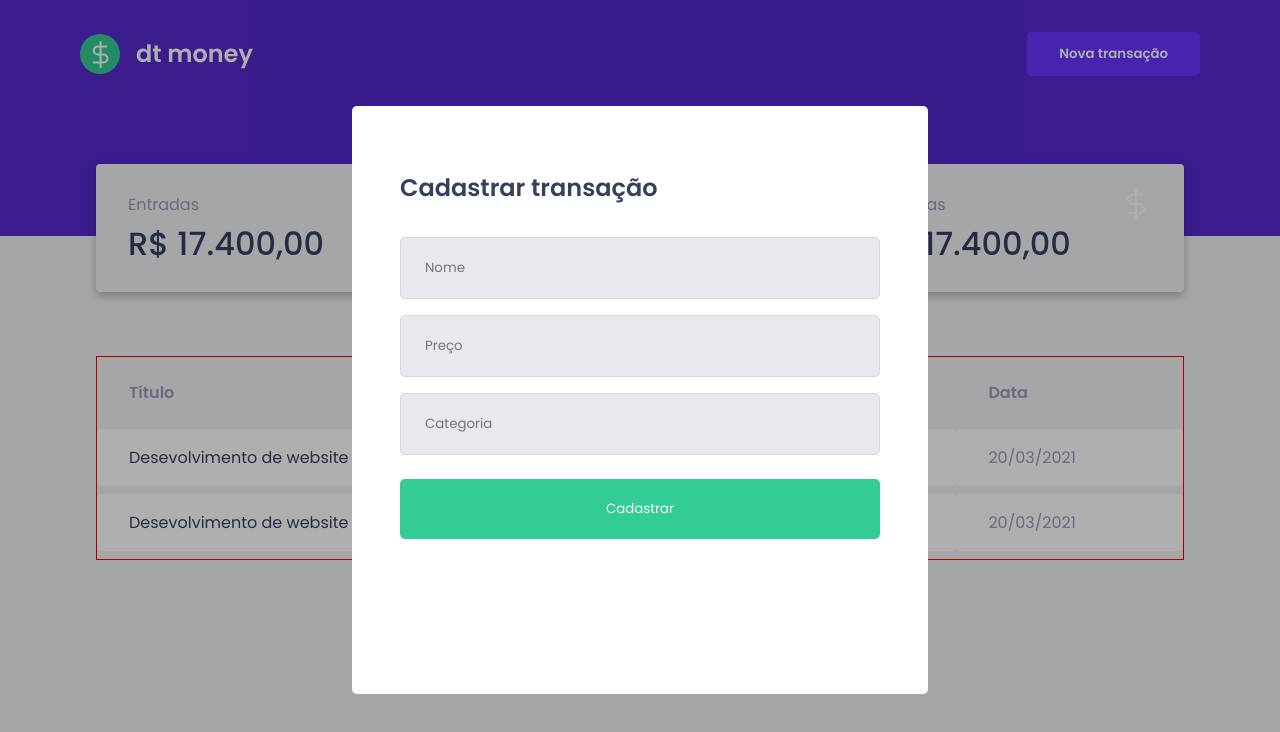
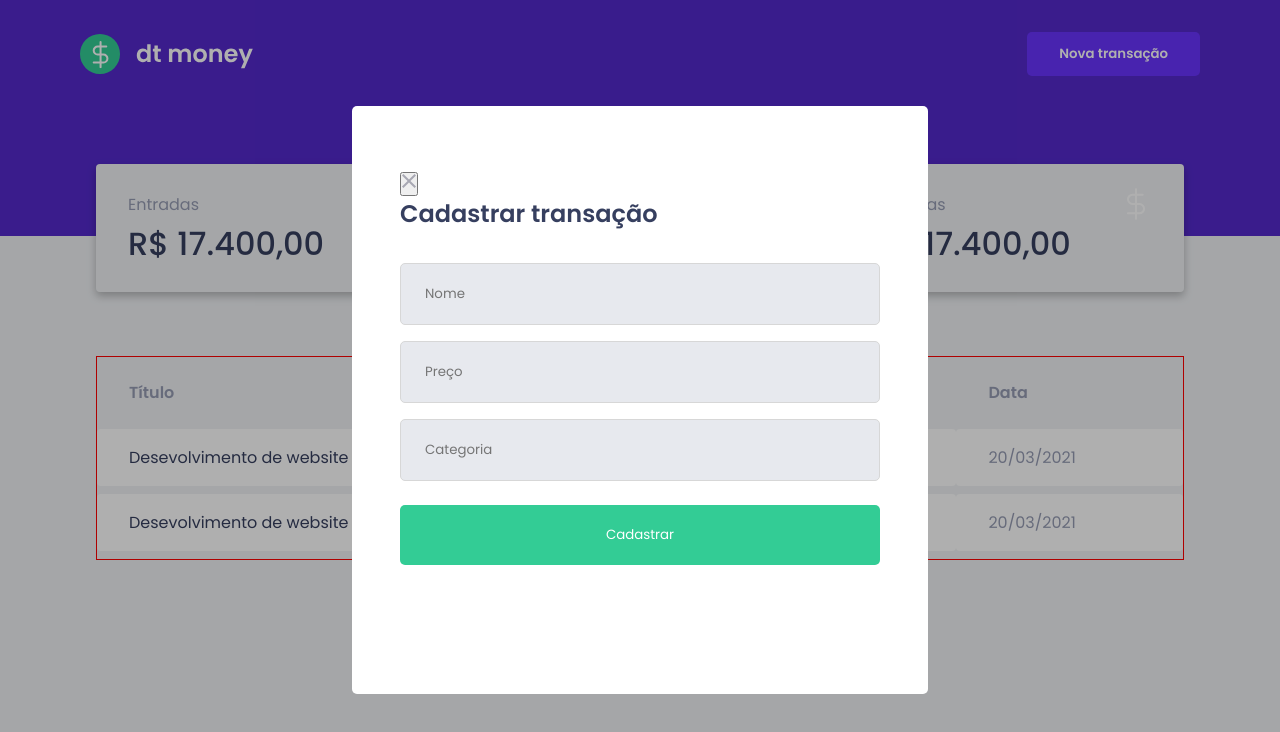
Before and after one commit to Guribeiro/finances, a React (Create React App) app: page / in a window 1280 px wide. Both pictures are taken after a click on the button "Nova transação". Shown: the top 732 px of the page. Built offline with nearby package versions, Linux system fonts and the light colour scheme; no server answers; what miragejs would draw is missing.

Commit message:
chore: add close modal button

```diff
--- a/src/components/NewTransactionModal/index.tsx
+++ b/src/components/NewTransactionModal/index.tsx
@@ -1,6 +1,7 @@
 import React, { useState, useCallback } from 'react';
 
 import { Container } from './styles';
+import closeIcon from '../../assets/close.svg';
 
 import Modal from 'react-modal';
 
@@ -18,6 +19,13 @@ const NewTransactionModal: React.FC<NewTransactionModalProps> = ({ isOpen, onReq
             isOpen={isOpen}
             onRequestClose={onRequestClose}
         >
+        <button
+            type='button'
+            onClick={onRequestClose}
+            className='react-modal-close'
+            >
+            <img src={closeIcon} alt="Fechar modal"/>
+        </button>
             <Container>
                 <h1>Cadastrar transação</h1>
                 <input type="text" placeholder='Nome'/>
```
